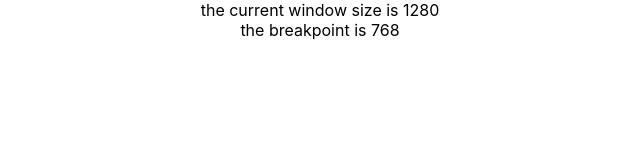
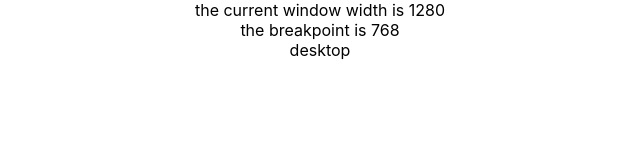
Before and after one commit to phillipbarron/navigation-with-hooks, a React (Create React App) app: page / in a window 1280 px wide. Shown: the top 160 px of the page, without its empty margins (320-960 px from the left). Built offline with nearby package versions, Linux system fonts and the light colour scheme.

Commit message:
taking render functions as props

```diff
--- a/src/App.js
+++ b/src/App.js
@@ -5,7 +5,7 @@ import NavigationProvider from './navigation-provider';
 function App() {
   return (
     <div className="App">
-      <NavigationProvider breakpoint={768} />
+      <NavigationProvider breakpoint={768} renderDesktop={ () => <div>desktop</div>} renderMobile={ () => <div>mobile</div>} />
     </div>
   );
 }
--- a/src/navigation-provider.js
+++ b/src/navigation-provider.js
@@ -1,7 +1,7 @@
 import React, { useState, useEffect } from "react";
 
-function NavigationProvider({ breakpoint }) {
-  const [windowSize, setWindowSize] = useState(window.innerWidth);
+function NavigationProvider({ breakpoint, renderDesktop, renderMobile }) {
+  const [windowWidth, setWindowSize] = useState(window.innerWidth);
   useEffect(() => {
     const handleResize = () => {
       setWindowSize(window.innerWidth);
@@ -11,13 +11,12 @@ function NavigationProvider({ breakpoint }) {
       window.removeEventListener("resize", handleResize);
     };
   }, []);
+  const navigation = windowWidth > breakpoint ? renderDesktop : renderMobile;
   return (
     <div>
-      <div>the current window size is {windowSize}</div>
+      <div>the current window width is {windowWidth}</div>
       <div>the breakpoint is {breakpoint}</div>
-      {breakpoint > windowSize &&
-        <div>BREAKPOINT EXCEEDED</div>
-      }
+      {  navigation() }
     </div>
   );
 }
```
